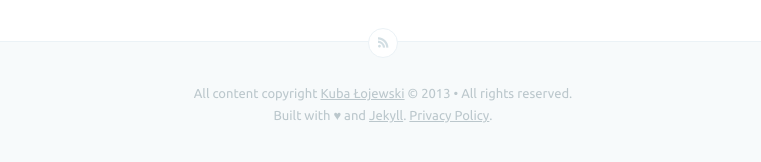
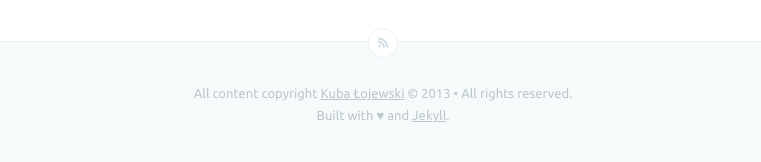
Before and after one commit to detlaff/jekyll-casper-refined, a Jekyll site: the page built from index.html, in a window 1280 px wide and 900 px high, scrolled down 2201 px. Shown: the part 734-896 px from the top of the window, without its empty margins (257-1018 px from the left). Built offline with Jekyll 4.4.1, drawn with Linux system fonts in a browser that asks for light colours; the list of posts is cut into pages by our own code.

Commit message:
Update default.html

```diff
--- a/_layouts/default.html
+++ b/_layouts/default.html
@@ -27,7 +27,7 @@
         <a class="subscribe icon-feed" href="{{ site.baseurl }}rss.xml"><span class="tooltip">Subscribe!</span></a>
         <div class="inner">
              <section class="copyright">All content copyright <a href="{{ site.baseurl }}">{{ site.name }}</a> &copy; 2013 &bull; All rights reserved.</section>
-             <section class="poweredby">Built with ♥ and <a href="http://jekyllrb.com">Jekyll</a>. <a href="{{ site.baseurl }}privacy">Privacy Policy</a>.</section>
+             <section class="poweredby">Built with ♥ and <a href="http://jekyllrb.com">Jekyll</a>.</section>
         </div>
     </footer>
 
```
